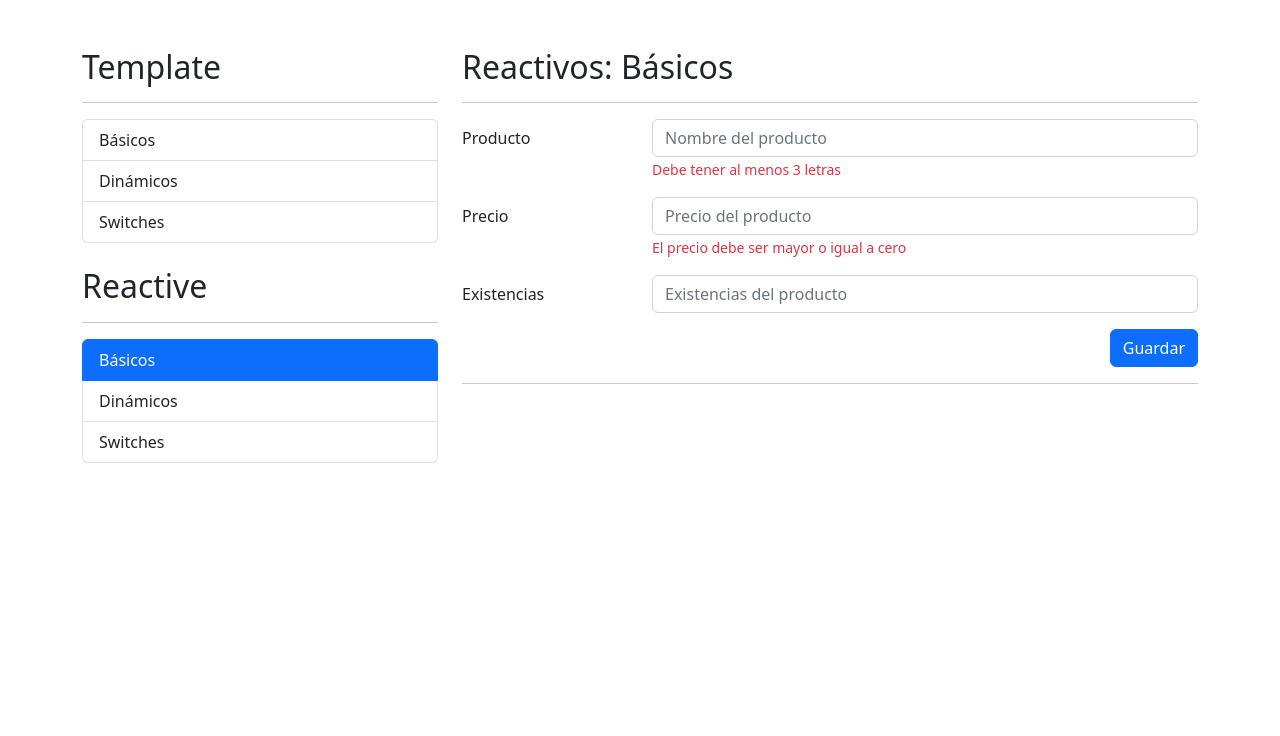
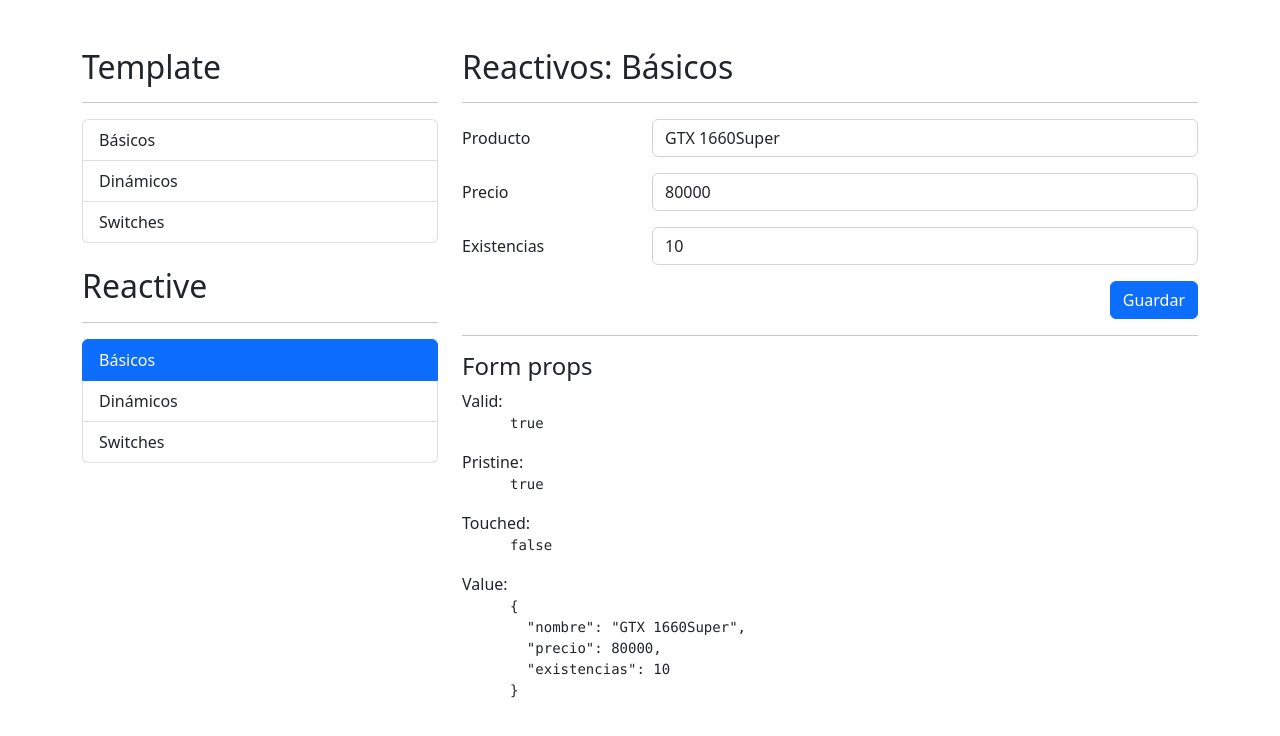
Before and after one commit to Agus-Ca/AngularFormularios, an Angular app: page /reactive/basicos in a window 1280 px wide. Shown: the top 736 px of the page. Built offline with nearby package versions, Linux system fonts and the light colour scheme.

Commit message:
formularios reactivos basicos

```diff
--- a/src/app/reactive/basicos/basicos.component.html
+++ b/src/app/reactive/basicos/basicos.component.html
@@ -4,7 +4,9 @@
 <div class="row">
     <div class="col">
 
-        <form autocomplete="off">
+        <form [formGroup]="miFormulario"
+              autocomplete="off"
+              (ngSubmit)="guardar()">
 
             <!-- Campo producto -->
             <div class="mb-3 row">
@@ -12,8 +14,10 @@
                 <div class="col-sm-9">
                     <input type="text"
                            class="form-control"
-                           placeholder="Nombre del producto">
-                    <span class="form-text text-danger">
+                           placeholder="Nombre del producto"
+                           formControlName="nombre">
+                    <span class="form-text text-danger"
+                          *ngIf="campoNoEsValido('nombre')">
                         Debe tener al menos 3 letras
                     </span>
                 </div>
@@ -25,8 +29,10 @@
                 <div class="col-sm-9">
                     <input type="number"
                            class="form-control"
-                           placeholder="Precio del producto">
-                    <span class="form-text text-danger">
+                           placeholder="Precio del producto"
+                           formControlName="precio">
+                    <span class="form-text text-danger"
+                          *ngIf="campoNoEsValido('precio')">
                         El precio debe ser mayor o igual a cero
                     </span>
                 </div>
@@ -38,7 +44,12 @@
                 <div class="col-sm-9">
                     <input type="number"
                            class="form-control"
-                           placeholder="Existencias del producto">
+                           placeholder="Existencias del producto"
+                           formControlName="existencias">
+                    <span class="form-text text-danger"
+                          *ngIf="campoNoEsValido('existencias')">
+                        las existencias deben ser mayor o igual a cero
+                    </span>
                 </div>
             </div>
 
@@ -57,7 +68,7 @@
 
 <hr>
 
-<!-- <div class="row">
+<div class="row">
     <div class="col">
         <h4>Form props</h4>
 
@@ -72,8 +83,5 @@
 
         <span>Value:</span>
         <pre class="ms-5">{{ miFormulario.value | json }}</pre>
-
-        <span>CustomMin:</span>
-        <pre class="ms-5">{{ miFormulario.controls['existencias']?.errors | json }}</pre>
     </div>
-</div> -->
+</div>
--- a/src/app/reactive/basicos/basicos.component.ts
+++ b/src/app/reactive/basicos/basicos.component.ts
@@ -1,4 +1,5 @@
 import { Component, OnInit } from '@angular/core';
+import { FormGroup, /*FormControl,*/ FormBuilder, Validators } from '@angular/forms';
 
 @Component({
   selector: 'app-basicos',
@@ -8,9 +9,42 @@ import { Component, OnInit } from '@angular/core';
 })
 export class BasicosComponent implements OnInit {
 
-  constructor() { }
+  constructor(
+    private formBuilder:FormBuilder
+  ) { }
 
   ngOnInit(): void {
+    this.miFormulario.reset({
+      nombre      : 'GTX 1660Super',
+      precio      : 80000,
+      existencias : 10
+    })
   }
 
+  // miFormulario:FormGroup = new FormGroup({
+  //   nombre      : new FormControl('RTX 3090'),
+  //   precio      : new FormControl(1500),
+  //   existencias : new FormControl(5),
+  // })
+
+  miFormulario: FormGroup = this.formBuilder.group({
+    nombre      : [ , [Validators.required, Validators.minLength(3)] ],
+    precio      : [ , [Validators.required, Validators.min(0)] ],
+    existencias : [ , [Validators.required, Validators.min(0)] ],
+  });
+
+  campoNoEsValido( campo:string ) {
+    return this.miFormulario?.get(campo)?.errors &&
+           this.miFormulario?.get(campo)?.touched;
+  }
+
+  guardar() {
+    if(this.miFormulario.invalid) {
+      this.miFormulario.markAllAsTouched();
+      return;
+    }
+
+    console.log(this.miFormulario.value);
+    this.miFormulario.reset();
+  }
 }
--- a/src/app/reactive/reactive.module.ts
+++ b/src/app/reactive/reactive.module.ts
@@ -1,5 +1,6 @@
 import { NgModule } from '@angular/core';
 import { CommonModule } from '@angular/common';
+import { ReactiveFormsModule } from '@angular/forms';
 
 import { ReactiveRoutingModule } from './reactive-routing.module';
 import { BasicosComponent } from './basicos/basicos.component';
@@ -16,6 +17,7 @@ import { SwitchesComponent } from './switches/switches.component';
   ],
   imports: [
     CommonModule,
+    ReactiveFormsModule,
     ReactiveRoutingModule
   ]
 })
```
